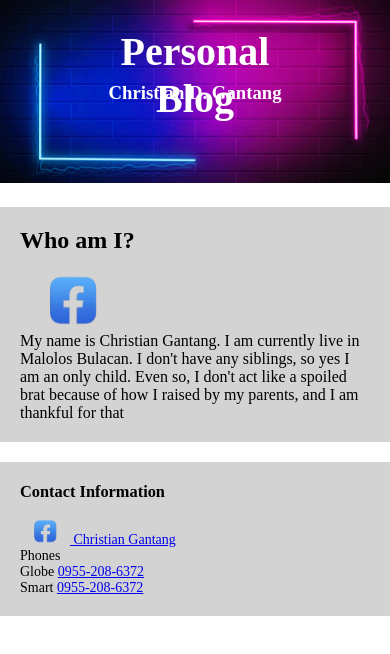
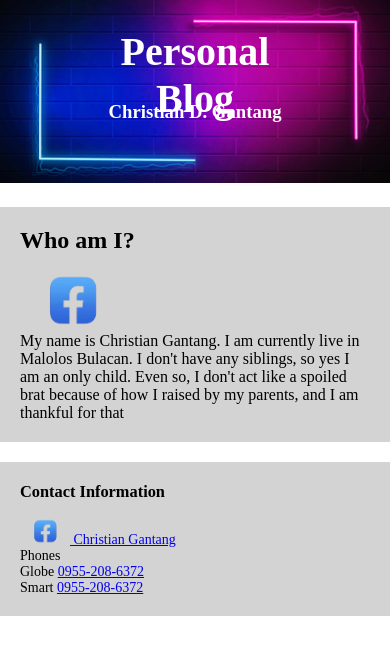
Before and after one commit to InfinityDream14/personal-blog, a plain HTML site: page index.html in a window 390 px wide. Shown: the top 654 px of the page. Drawn offline with Linux system fonts and the light colour scheme.

Commit message:
Add files via upload

```diff
--- a/style.css
+++ b/style.css
@@ -60,6 +60,9 @@
     .projectTitle {
         font-size: 40px;
     }
+    .projectCreator{
+        top: 60%;
+    }
 
     .left-column,
     .right-column {
```
